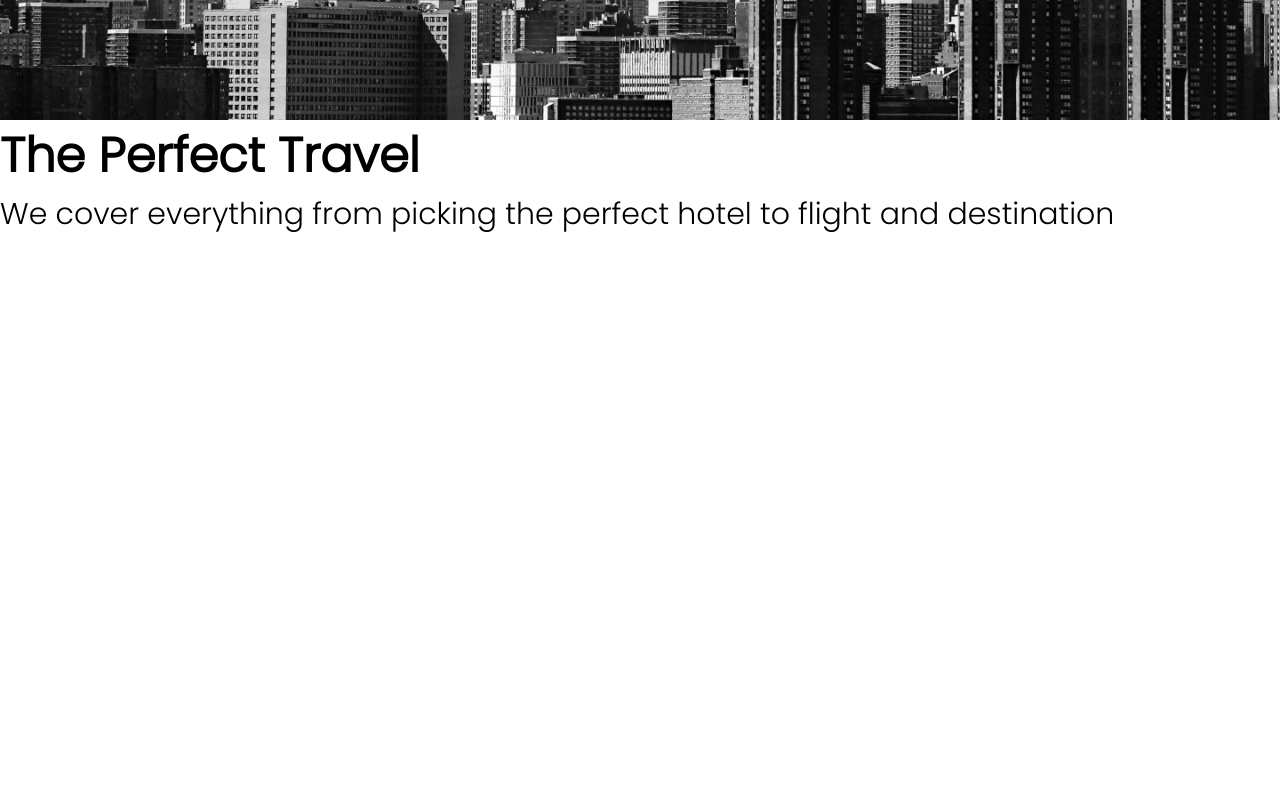
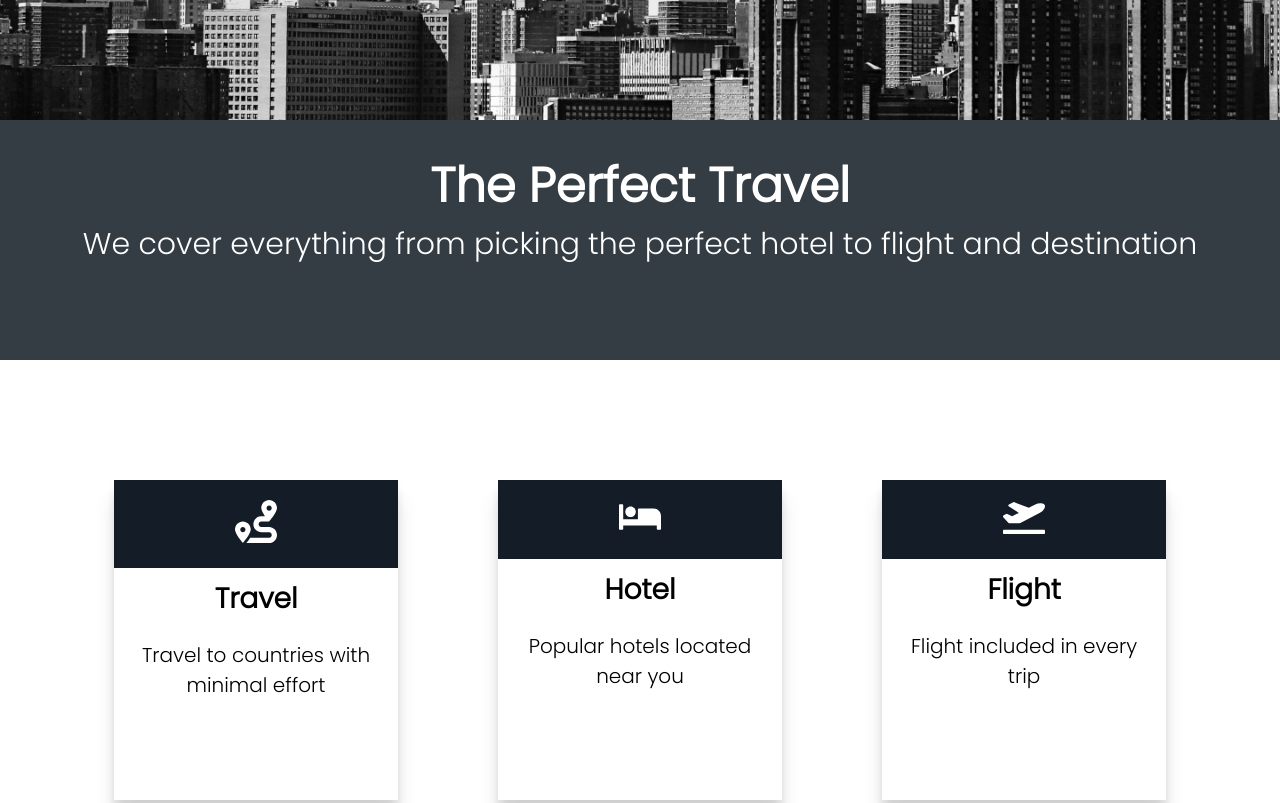
Before and after one commit to FatTonyy/Travelly-Project, a plain HTML site: page index.html in a window 1280 px wide. Shown: the part 1480-2283 px from the top of the page. Drawn offline with Linux system fonts and the light colour scheme; a web font is replaced by a local one.

Commit message:
styles-for-card-section

```diff
--- a/Style.css
+++ b/Style.css
@@ -151,6 +151,51 @@ nav ul {
 	}
 }
 
+/* benefits section */
+.benefits-head {
+	background: #343c44;
+	text-align: center;
+	padding: 3rem;
+	min-height: 30vh;
+	display: flex;
+	flex-direction: column;
+	align-items: center;
+	color: #fff;
+}
+
+.benefits-head h1 {
+	padding: 1rem;
+}
+.cards {
+	width: 90%;
+	margin: auto;
+	display: flex;
+	min-height: 70vh;
+	align-items: center;
+	flex-wrap: wrap;
+}
+
+.card {
+	text-align: center;
+	flex: 1 1 25rem;
+	min-height: 40vh;
+	margin: 2rem 5rem;
+	box-shadow: 0 10px 10px rgba(0, 0, 0, 0.1), 0 20px 20px rgba(0, 0, 0, 0.1);
+}
+
+.cards img {
+	max-width: 15%;
+	margin: 2rem;
+}
+
+.card p,
+.card h4 {
+	padding: 1rem;
+}
+.card-icon {
+	background-color: #131c27;
+}
+
 /* media query */
 @media screen and (max-width: 932px) {
 	html {
```
